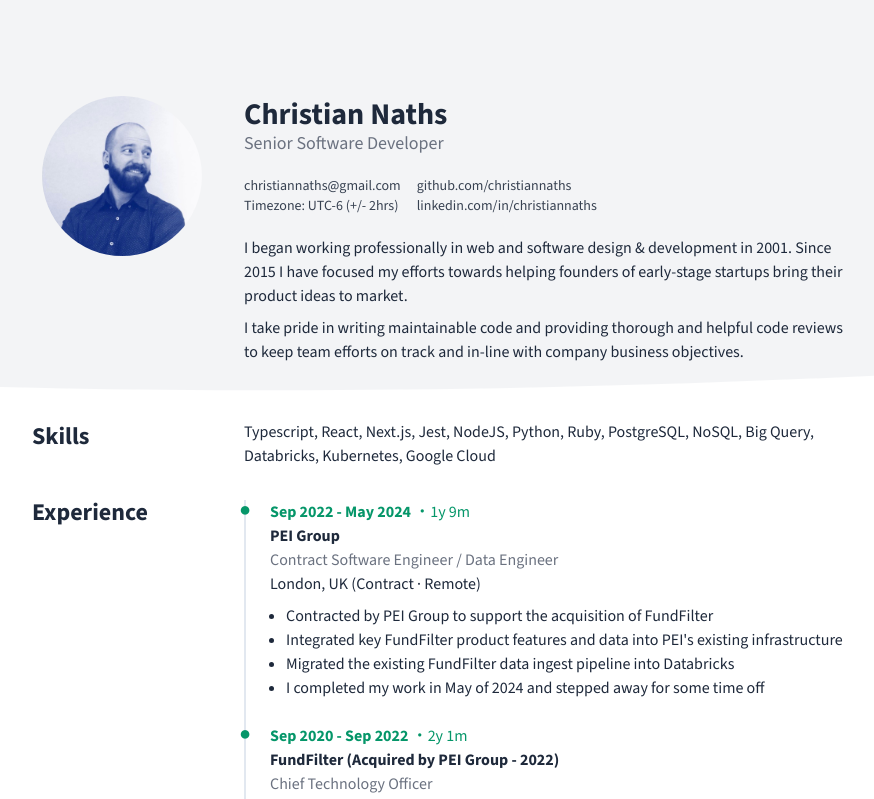
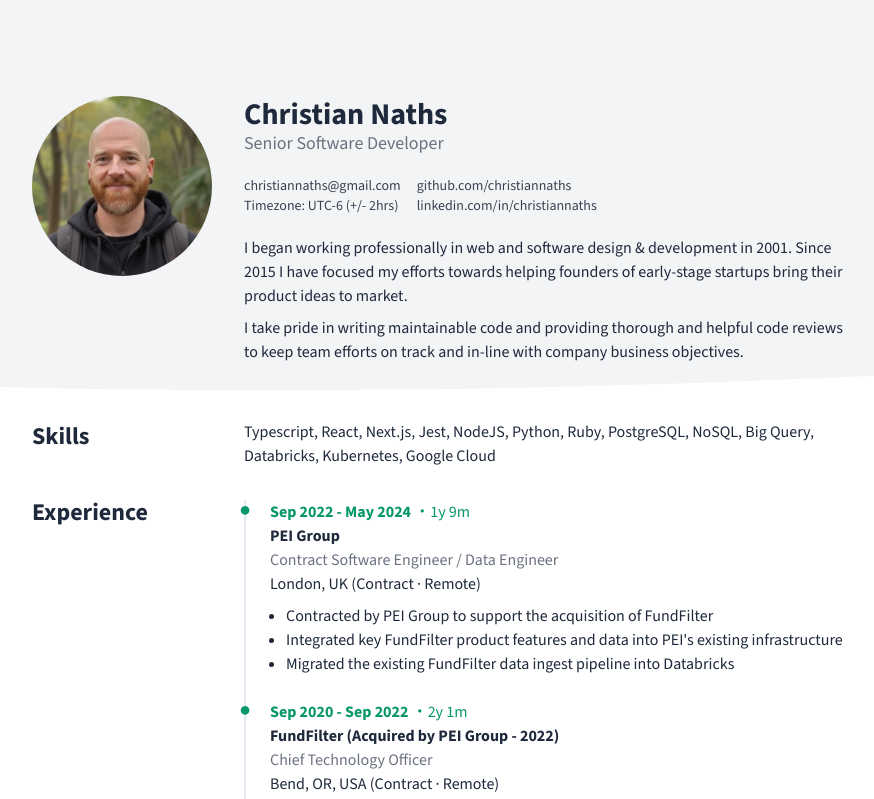
Before and after one commit to christiannaths/resume, a React (Vite) app: page / in a window 1280 px wide. Shown: the top 799 px of the page, without its empty margins (200-1074 px from the left). Built offline with nearby package versions, Linux system fonts and the light colour scheme.

Commit message:
updates experience highlights

```diff
--- a/index.html
+++ b/index.html
@@ -2,13 +2,13 @@
 <html lang="en">
   <head>
     <meta charset="UTF-8" />
-    <link rel="icon" type="image/svg+xml" href="/c.svg" />
+    <link rel="icon" type="image/svg+xml" href="c.svg" />
     <meta name="viewport" content="width=device-width, initial-scale=1.0" />
 
     <link rel="preconnect" href="https://fonts.googleapis.com" />
     <link rel="preconnect" href="https://fonts.gstatic.com" crossorigin />
     <link
-      href="https://fonts.googleapis.com/css2?family=Barlow:ital,wght@0,100;0,200;0,300;0,400;0,500;0,600;0,700;0,800;0,900;1,100;1,200;1,300;1,400;1,500;1,600;1,700;1,800;1,900&family=Figtree:ital,wght@0,300..900;1,300..900&family=Hind:wght@300;400;500;600;700&family=Jost:ital,wght@0,100..900;1,100..900&family=Karla:ital,wght@0,200..800;1,200..800&family=Maven+Pro:wght@400..900&family=Mukta:wght@200;300;400;500;600;700;800&family=Nunito+Sans:ital,opsz,wght@0,6..12,200..1000;1,6..12,200..1000&family=Open+Sans:ital,wght@0,300..800;1,300..800&family=Outfit:wght@100..900&family=Source+Sans+3:ital,wght@0,200..900;1,200..900&display=swap"
+      href="https://fonts.googleapis.com/css2?family=Source+Sans+3:wght@200..900&display=swap"
       rel="stylesheet"
     />
 
--- a/package.json
+++ b/package.json
@@ -28,6 +28,7 @@
     "globals": "^15.9.0",
     "postcss": "^8.4.41",
     "prettier": "^3.3.3",
+    "serve": "^14.2.3",
     "tailwindcss": "^3.4.10",
     "typescript": "^5.5.3",
     "typescript-eslint": "^8.0.1",
--- a/src/App.tsx
+++ b/src/App.tsx
@@ -15,13 +15,15 @@ function App() {
   return (
     <article className="pb-16 text-md print:text-sm source-sans-3 text-slate-800 text-pretty">
       <header className="bg-gray-100">
-        <Container className="pt-24 grid grid-cols-8 gap-8 ">
+        <Container className="pt-24">
           <div className="text-center col-span-2">
-            <img
-              className="w-40 h-40 print:w-36 print:h-36 rounded-full inline-block max-w-[unset]"
-              src={profileImage}
-              alt="Christian Naths"
-            />
+            <div className="overflow-hidden w-full rounded-full">
+              <img
+                className="w-full h-full scale-125"
+                src={profileImage}
+                alt="Photo of Christian Naths"
+              />
+            </div>
           </div>
           <div className="col-span-6">
             <h1 className="text-3xl font-bold">Christian Naths</h1>
@@ -62,7 +64,7 @@ function App() {
           </div>
         </Container>
         <svg
-          className="w-full fill-white"
+          className="w-full fill-white print:hidden"
           viewBox="0 0 1440 32"
           version="1.1"
           xmlns="http://www.w3.org/2000/svg"
@@ -70,6 +72,9 @@ function App() {
           <path d="M0,18 C443,38 923,32 1440,1 L1440,32 L0,32 Z" />
         </svg>
       </header>
+
+      <hr className="hidden print:block mt-8" />
+
       <Section title="Skills">
         <p className="mt-1">
           Typescript, React, Next.js, Jest, NodeJS, Python, Ruby, PostgreSQL, NoSQL, Big
--- a/src/components/Container.tsx
+++ b/src/components/Container.tsx
@@ -6,7 +6,7 @@ type Props = {
 
 export function Container({ children, as: Tag = 'div', className = '' }: Props) {
   return (
-    <Tag className={`container w-[8.5in] mx-auto print:px-24 ${className}`}>
+    <Tag className={`container w-[8.5in] mx-auto grid grid-cols-8 gap-8 ${className}`}>
       {children}
     </Tag>
   );
--- a/src/components/Section.tsx
+++ b/src/components/Section.tsx
@@ -7,7 +7,7 @@ type Props = {
 
 export function Section({ title, children }: Props) {
   return (
-    <Container as="section" className={`grid grid-cols-8 gap-8 pt-6 relative`}>
+    <Container as="section" className={`pt-6 relative`}>
       <h2 className={`text-2xl font-bold pt-1 col-span-2`}>{title}</h2>
       <div className="col-span-6">{children}</div>
     </Container>
--- a/src/data/experience.json
+++ b/src/data/experience.json
@@ -10,8 +10,7 @@
     "highlights": [
       "Contracted by PEI Group to support the acquisition of FundFilter",
       "Integrated key FundFilter product features and data into PEI's existing infrastructure",
-      "Migrated the existing FundFilter data ingest pipeline into Databricks",
-      "I completed my work in May of 2024 and stepped away for some time off"
+      "Migrated the existing FundFilter data ingest pipeline into Databricks"
     ]
   },
   {
@@ -53,8 +52,7 @@
     "highlights": [
       "Onboarded as a minority partner a few months into product development",
       "Built companion web application to the company's flagship mobile app",
-      "Took over the company in late 2016 and led the company through a series of pivots",
-      "Ultimately failed to find a market fit for the product and folded the company in late 2018"
+      "Took over the company in late 2016 and led the company through a series of pivots"
     ]
   },
   {
--- a/vite.config.ts
+++ b/vite.config.ts
@@ -4,6 +4,7 @@ import react from '@vitejs/plugin-react';
 // https://vitejs.dev/config/
 export default defineConfig({
   plugins: [react()],
+  base: '/resume/',
   build: {
     outDir: 'dist/resume',
   },
```
Also changed, not shown: src/assets/profile.jpg, 1 other file (tests, documents, lock files or other folders).
